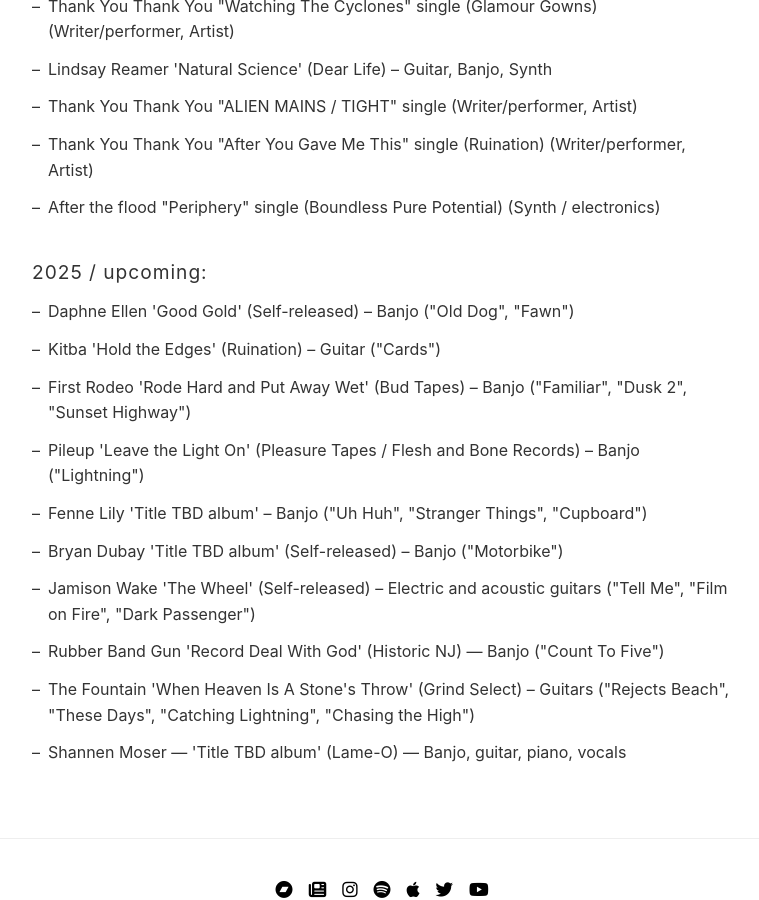
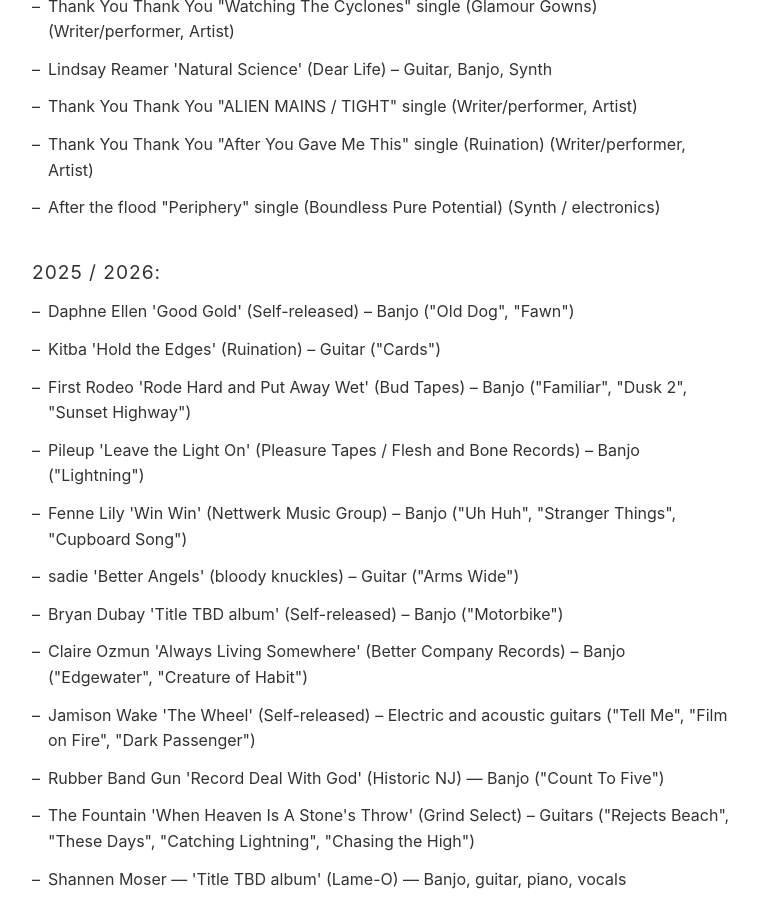
Before and after one commit to abethcrane/tymaxwell, a Jekyll site: the page built from recording-cv.html, in a window 1280 px wide and 900 px high, scrolled down 2783 px. Shown: the whole window, without its empty margins (258-1017 px from the left). Built offline with Jekyll 4.4.1, drawn with Linux system fonts in a browser that asks for light colours.

Commit message:
Update recording-cv.html

```diff
--- a/recording-cv.html
+++ b/recording-cv.html
@@ -127,14 +127,16 @@
     </div>
 
     <div class="cv-year">
-        <h3>2025 / upcoming:</h3>
+        <h3>2025 / 2026:</h3>
         <ul class="cv-entries">
             <li>Daphne Ellen 'Good Gold' (Self-released) – Banjo ("Old Dog", "Fawn")</li>
             <li>Kitba 'Hold the Edges' (Ruination) – Guitar ("Cards")</li>
             <li>First Rodeo 'Rode Hard and Put Away Wet' (Bud Tapes) – Banjo ("Familiar", "Dusk 2", "Sunset Highway")</li>
             <li>Pileup 'Leave the Light On' (Pleasure Tapes / Flesh and Bone Records) – Banjo ("Lightning")</li>
-            <li>Fenne Lily 'Title TBD album' – Banjo ("Uh Huh", "Stranger Things", "Cupboard")</li>
+            <li>Fenne Lily 'Win Win' (Nettwerk Music Group) – Banjo ("Uh Huh", "Stranger Things", "Cupboard Song")</li>
+            <li>sadie 'Better Angels' (bloody knuckles) – Guitar ("Arms Wide")</li>
             <li>Bryan Dubay 'Title TBD album' (Self-released) – Banjo ("Motorbike")</li>
+            <li>Claire Ozmun 'Always Living Somewhere' (Better Company Records) – Banjo ("Edgewater", "Creature of Habit")</li>
             <li>Jamison Wake 'The Wheel' (Self-released) – Electric and acoustic guitars ("Tell Me", "Film on Fire", "Dark Passenger")</li>
             <li>Rubber Band Gun 'Record Deal With God' (Historic NJ) — Banjo ("Count To Five")</li>
             <li>The Fountain 'When Heaven Is A Stone's Throw' (Grind Select) – Guitars ("Rejects Beach", "These Days", "Catching Lightning", "Chasing the High")</li>
```
